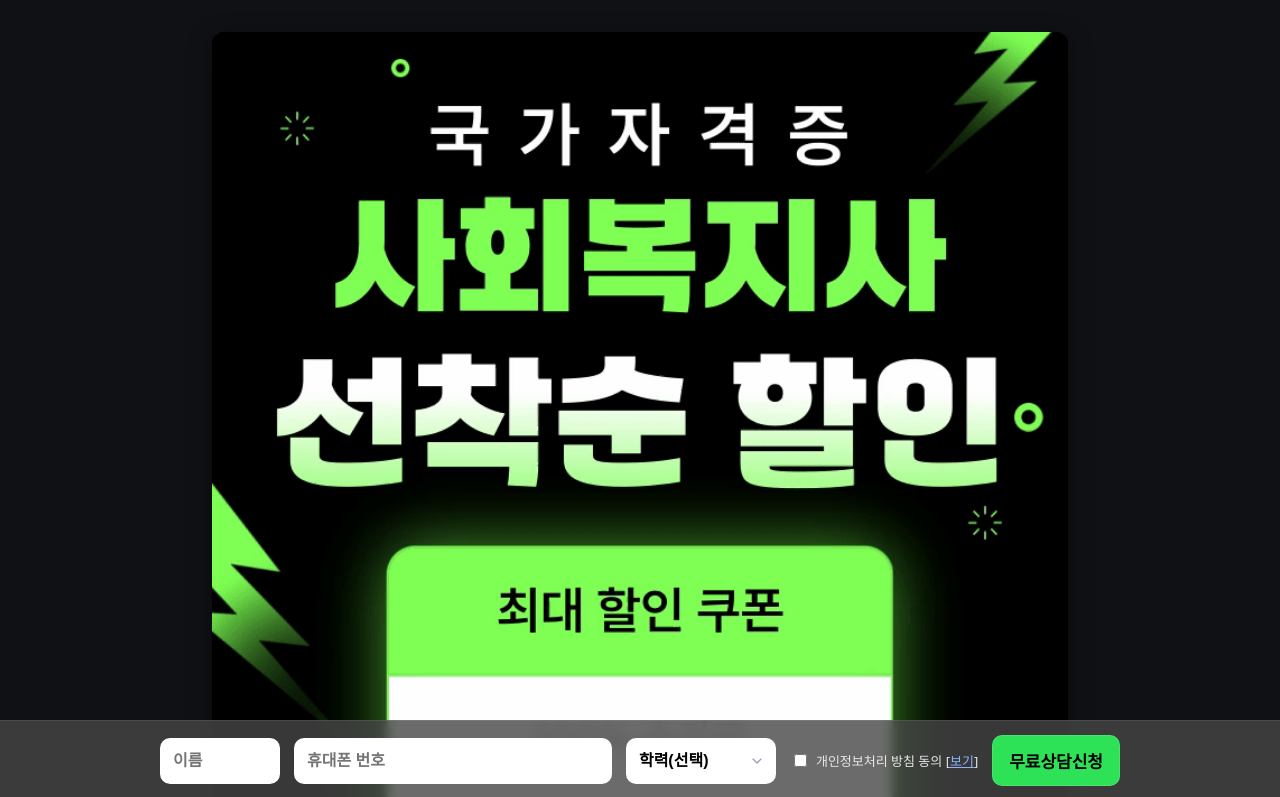
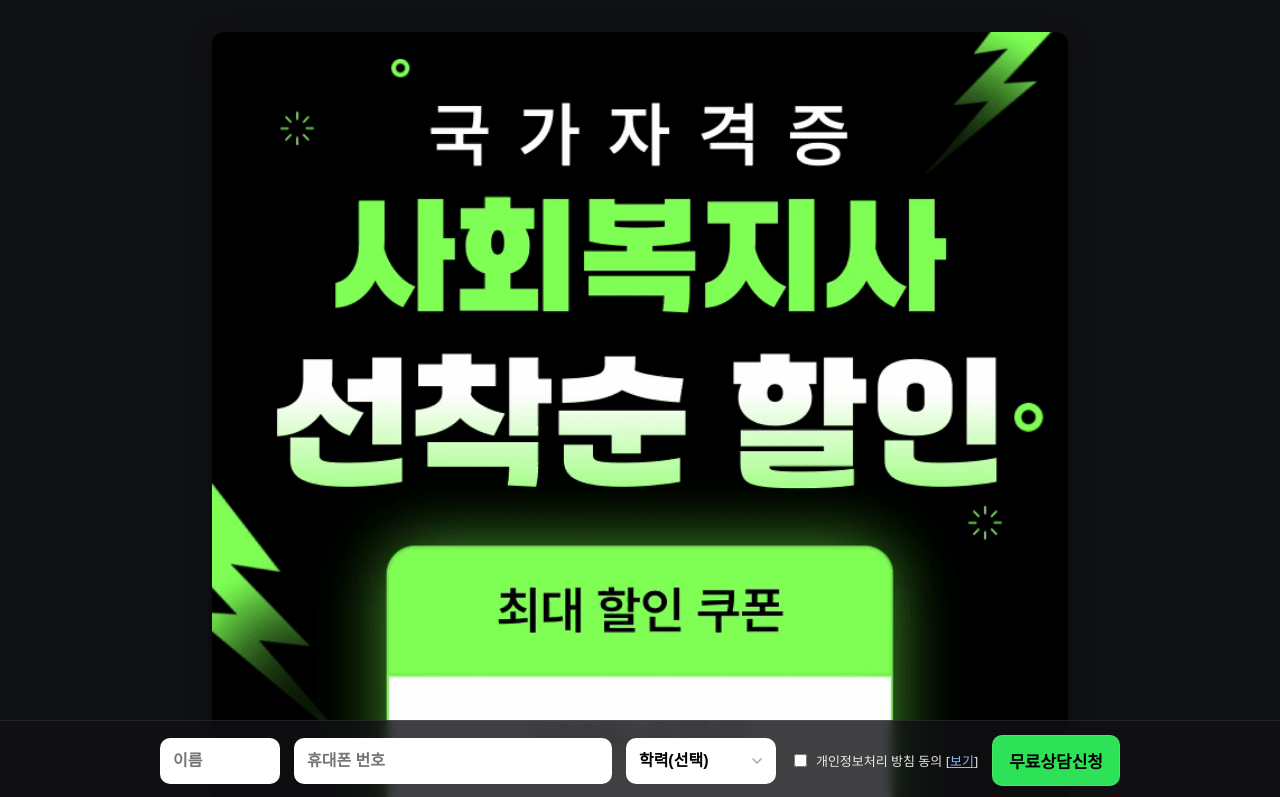
Before and after one commit to csw10141/SocialWorker, a plain HTML site: page index.html in a window 1280 px wide. Shown: the top 797 px of the page. Drawn offline with Linux system fonts and the light colour scheme.

Commit message:
Add files via upload

```diff
--- a/styles.css
+++ b/styles.css
@@ -43,7 +43,7 @@ body {
   position: fixed;
   left: 0; right: 0; bottom: 0;
   backdrop-filter: blur(6px);
-  background: rgb(71 71 71 / 80%);
+  background: rgb(17 17 20 / 80%);
   border-top: 1px solid rgba(255,255,255,0.08);
   padding: 14px 18px;
   z-index: 100;
```
